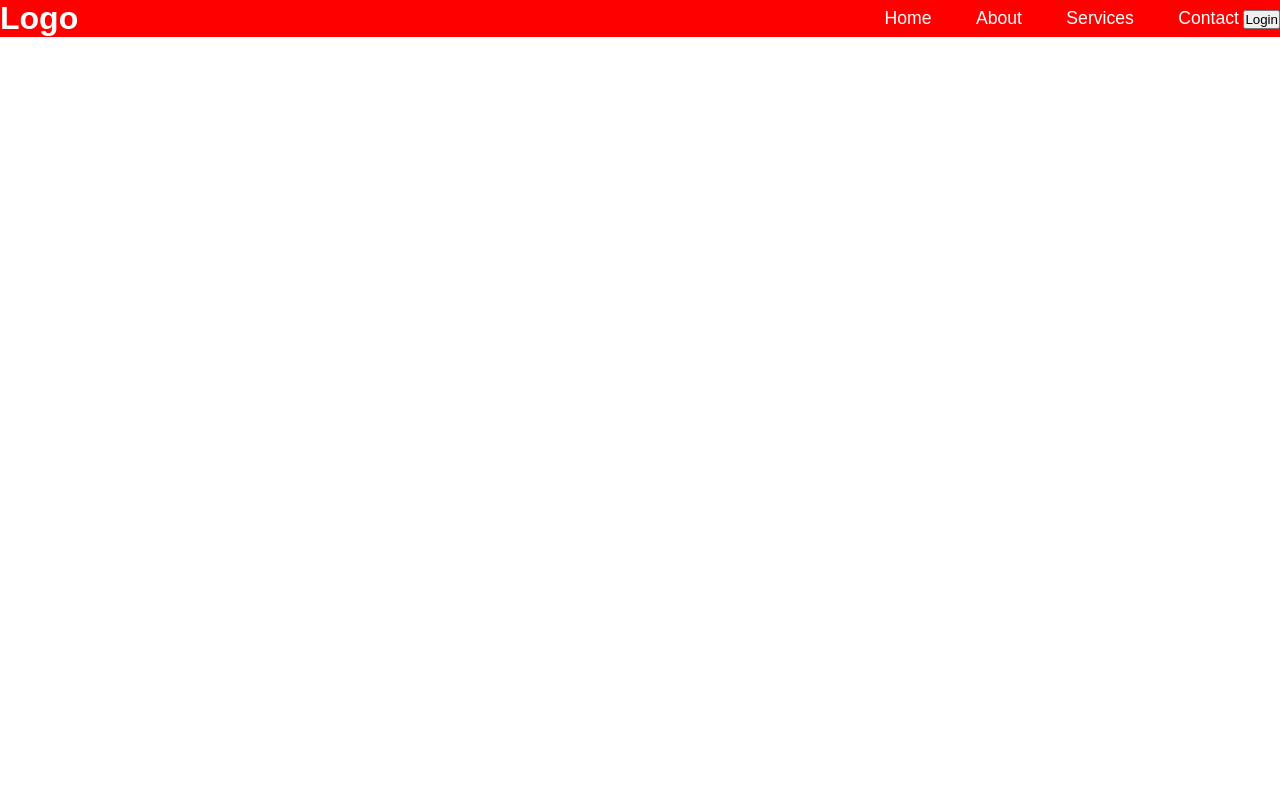
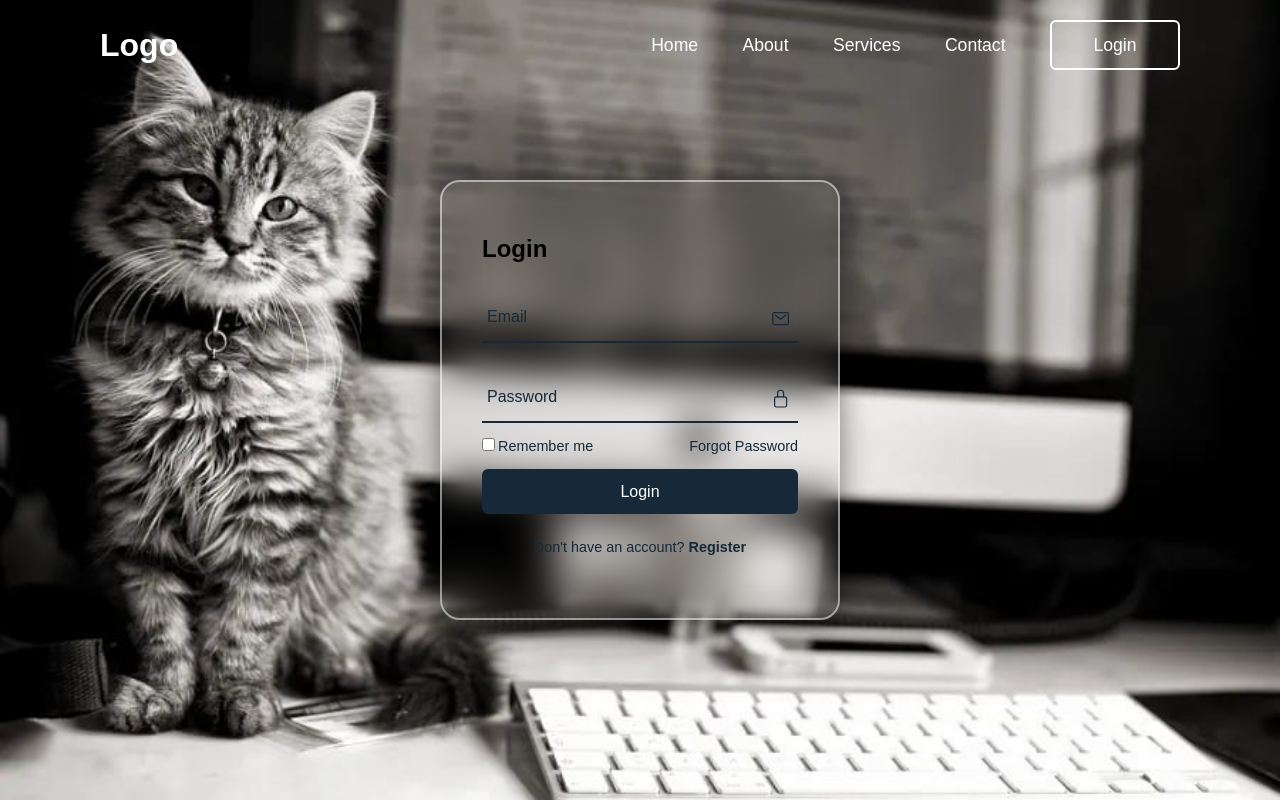
Before and after one commit to SandySanthosh268/Registration-form2, a plain HTML site: page index.html in a window 1280 px wide. Drawn offline with nearby package versions, Linux system fonts and the light colour scheme.

Commit message:
some modification in css,html

```diff
--- a/index.html
+++ b/index.html
@@ -1,4 +1,4 @@
-<!DOCTYPE html>
+ <!DOCTYPE html>
 <html lang="en">
 <head>
     <meta charset="UTF-8">
@@ -15,9 +15,36 @@
             <a href="">About</a>
             <a href="">Services</a>
             <a href="">Contact</a>
-            <button class="login-popup">Login</button>
+            <button class="frontlogin-popup">Login</button>
         </nav>
     </header>
+    <div class="wrapper">
+        <div class="form-login">
+            <h2>Login</h2>
+            <form action="#">
+                <div class="input-box">
+                    <span class="icon"><ion-icon name="mail-outline"></ion-icon></span>
+                    <input type="email" required>
+                    <label>Email</label>
+                </div>
+                <div class="input-box">
+                    <span class="icon"><ion-icon name="lock-closed-outline"></ion-icon></span>
+                    <input type="password" required>
+                    <label>Password</label>
+                </div>
+                <div class="remember-forgot">
+                    <label><input type="checkbox">Remember me</label>
+                    <a href="#">Forgot Password</a>
+                </div>
+                <button type="submit" class="button">Login</button>
+                <div class="login-register">
+                    <p>Don't have an account? <a href="#" class="register-link">Register</a></p>
+                </div>
+            </form>
+        </div>
+    </div>
     <script src="script.js"></script>
+    <script type="module" src="https://unpkg.com/ionicons@7.1.0/dist/ionicons/ionicons.esm.js"></script>
+<script nomodule src="https://unpkg.com/ionicons@7.1.0/dist/ionicons/ionicons.js"></script>
 </body>
 </html>
--- a/style.css
+++ b/style.css
@@ -1,3 +1,4 @@
+
 * {
     margin: 0;
     padding: 0;
@@ -5,12 +6,22 @@
     font-family: "poppins", sans-serif;
 }
 
+body {
+    display: flex;
+    justify-content: center;
+    align-items: center;
+    min-height: 100vh;
+    background: url('images/background.jpeg') no-repeat;
+    background-size: cover;
+    background-position: center;
+}
+
 header {
     position: fixed;
     top: 0;
     left: 0;
     width: 100%;
-    background: red;
+    padding: 20px 100px;
     display: flex;
     justify-content: space-between;
     align-items: center;
@@ -31,3 +42,167 @@ header {
     font-weight: 500;
     margin-left: 40px;
 }
+
+.navigation a::after{
+    content: '';
+    position: absolute;
+    left: 0;
+    bottom: -6px;
+    width: 100%;
+    height: 3px;
+    background: #fff;
+    border-radius: 5px;
+    transform-origin: right;
+    transform: scaleX(0);
+    transition: transform .5s;
+}
+
+.navigation a:hover::after {
+    transform-origin: left;
+    transform: scaleX(1);
+
+}
+
+.navigation .frontlogin-popup {
+    width: 130px;
+    height: 50px;
+    background: transparent;
+    border: 2px solid #fff;
+    outline: none;
+    border-radius: 6px;
+    cursor: pointer;
+    font-size: 1.1em;
+    color: #fff;
+    font-weight: 500;
+    margin-left: 40px;
+    transition: .5s;
+}
+
+.navigation .frontlogin-popup:hover {
+    background: #fff;
+    color: #162938;
+}
+
+.wrapper {
+    position: relative;
+    width: 400px;
+    height: 440px;
+    background: transparent;
+    border: 2px solid rgba(255, 255, 255, .5);
+    border-radius: 20px;
+    backdrop-filter: blur(20px);
+    box-shadow: 0 0 30px rgba(0, 0, 0, .5);
+    display: flex;
+    justify-content: center;
+    align-items: center;
+
+}
+
+.wrapper .form-login {
+    width: 100%;
+    padding: 40px;
+}
+
+.wrapper .form-login. h2{
+    font-size: 2em;
+    color: #162938;
+    text-align: center;
+}
+
+.input-box {
+    position: relative;
+    width: 100%;
+    height: 50px;
+    border-bottom: 2px solid #162938;
+    margin: 30px 0;
+}
+
+.input-box label{
+    position: absolute;
+    top: 50%;
+    left: 5px;
+    transform: translateY(-50%);
+    font-size: 1em;
+    color: #162938;
+    font-weight: 500;
+    pointer-events: none;
+    transition: .5s;
+}
+.input-box input:focus~label,
+.input-box input:valid~label {
+    top: -5px;
+}
+
+.input-box input {
+    width: 100%;
+    height: 100%;
+    background: transparent;
+    border: none;
+    outline: none;
+    font-size: 1em;
+    color: #162938;
+    font-weight: 600;
+    padding: 0 35px 0 5px;
+}
+
+.input-box .icon {
+    position: absolute;
+    right: 8px;
+    font-size: 1.2em;
+    color: #162938;
+    line-height: 57px;
+}
+
+.remember-forgot {
+    font-size:  .9em;
+    color: #162938;
+    font-weight: 500;
+    margin: -15px 0 15px;
+    display: flex;
+    justify-content: space-between;
+}
+
+.remember-forgot label input{
+    accent-color: #162938;
+    margin-right: 3px;
+}
+
+.remember-forgot a {
+    color: #162938;
+    text-decoration: none;
+}
+
+.remember-forgot a:hover {
+    text-decoration: underline;
+}
+
+.button {
+    width: 100%;
+    height: 45px;
+    background: #162938;
+    border: none;
+    outline: none;
+    border-radius: 6px;
+    cursor: pointer;
+    font-size: 1em;
+    color: #fff;
+    font-weight: 500;
+}
+
+.login-register {
+    font-size: .9em;
+    color: #162938;
+    text-align: center;
+    font-weight: 500;
+    margin: 25px 0 10px;
+}
+
+.login-register p a {
+    color: #162938;
+    text-decoration: none;
+    font-weight: 600;
+}
+
+.login-register p a:hover {
+    text-decoration: underline;
+}
```
Also changed, not shown: images/background.jpeg (added).
